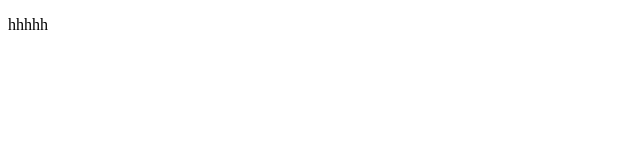
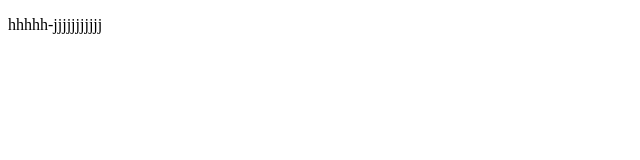
Before and after one commit to liusonghao123/nn, a plain HTML site: page index3.html in a window 1280 px wide. Shown: the whole page, without its empty margins (0-640 px from the left). Drawn offline with Linux system fonts and the light colour scheme.

Commit message:
new index3

```diff
--- a/index3.html
+++ b/index3.html
@@ -5,6 +5,6 @@
 	<title>Document</title>
 </head>
 <body>
-	<p>hhhhh</p>
+	<p>hhhhh-jjjjjjjjjjj</p>
 </body>
 </html>
```
